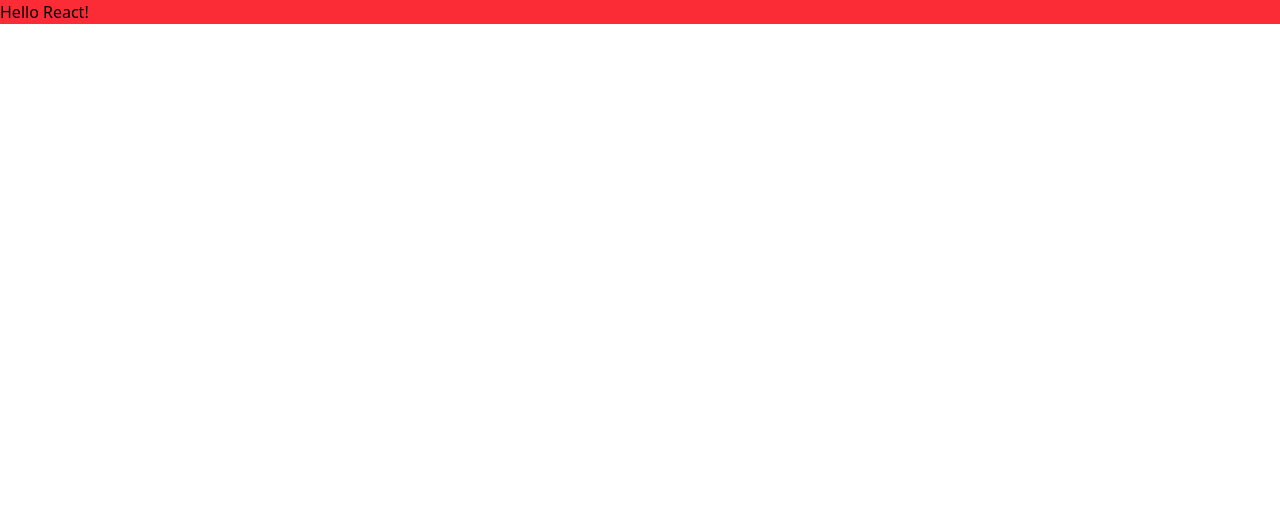
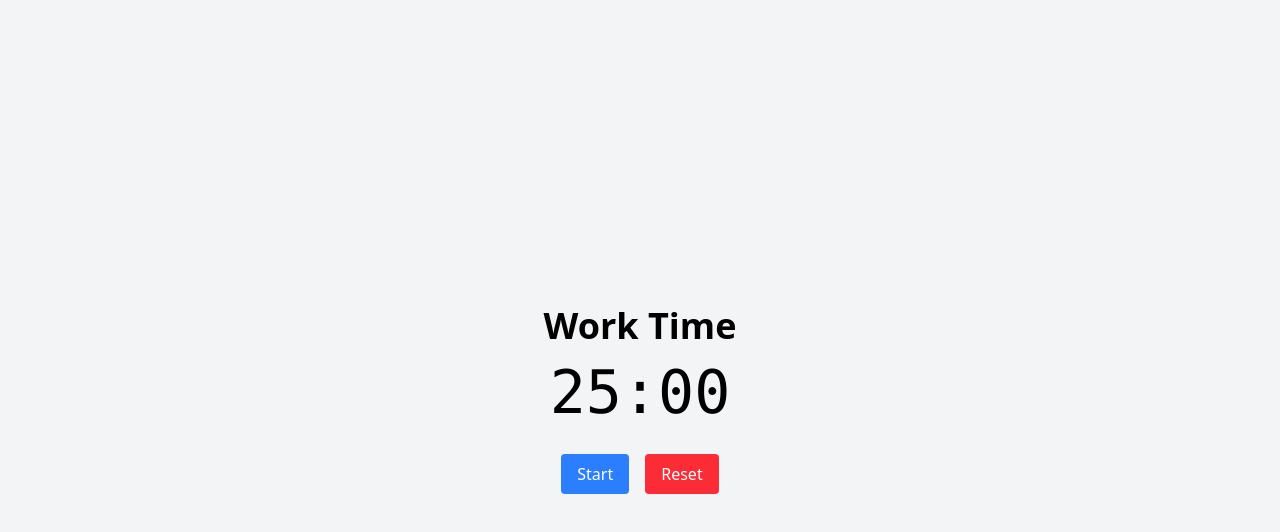
Before and after one commit to sano-r/my-pomodoroTimer, a React (Vite) app: page / in a window 1280 px wide. Shown: the top 532 px of the page. Built offline with nearby package versions, Linux system fonts and the light colour scheme.

Commit message:
プロトタイプ作成

```diff
--- a/src/App.tsx
+++ b/src/App.tsx
@@ -1,11 +1,59 @@
-import './App.css'
+import { useState, useEffect } from 'react';
 
-function App() {
+export function App(){
+  const [time, setTime] = useState(1500); // 25 minutes in seconds
+  const [isActive, setIsActive] = useState(false);
+  const [isBreak, setIsBreak] = useState(false);
+
+  useEffect(() => {
+    let interval: ReturnType<typeof setInterval> | undefined;
+    if (isActive) {
+      interval = setInterval(() => {
+        setTime((prevTime) => (prevTime > 0 ? prevTime - 1 : 0));
+      }, 1000);
+    } else if (!isActive && time !== 0) {
+      clearInterval(interval);
+    }
+    if (time === 0) {
+      setIsBreak(!isBreak);
+      setTime(isBreak ? 1500 : 300); // 25 minutes or 5 minutes
+    }
+    return () => clearInterval(interval);
+  }, [isActive, time, isBreak]);
+
+  const toggleTimer = () => {
+    setIsActive(!isActive);
+  };
+
+  const resetTimer = () => {
+    setIsActive(false);
+    setTime(isBreak ? 300 : 1500);
+  };
+
+  const formatTime = (seconds: number) => {
+    const minutes = Math.floor(seconds / 60);
+    const remainingSeconds = seconds % 60;
+    return `${minutes}:${remainingSeconds < 10 ? '0' : ''}${remainingSeconds}`;
+  };
+
   return (
-    <>
-      <h1 className='bg-red-500'>Hello React!</h1>
-    </>
-  )
-}
-
-export default App
+    <div className="flex flex-col items-center justify-center min-h-screen bg-gray-100">
+      <h1 className="text-4xl font-bold mb-4">{isBreak ? 'Break Time' : 'Work Time'}</h1>
+      <div className="text-6xl font-mono mb-8">{formatTime(time)}</div>
+      <div className="flex space-x-4">
+        <button
+          onClick={toggleTimer}
+          className="px-4 py-2 bg-blue-500 text-white rounded hover:bg-blue-700"
+        >
+          {isActive ? 'Pause' : 'Start'}
+        </button>
+        <button
+          onClick={resetTimer}
+          className="px-4 py-2 bg-red-500 text-white rounded hover:bg-red-700"
+        >
+          Reset
+        </button>
+      </div>
+    </div>
+  );
+};
--- a/src/index.tsx
+++ b/src/index.tsx
@@ -1,6 +1,7 @@
 import { StrictMode } from 'react'
 import { createRoot } from 'react-dom/client'
-import App from './App.tsx'
+import { App } from './App.tsx'
+import './App.css'
 
 createRoot(document.getElementById('root')!).render(
   <StrictMode>
```
